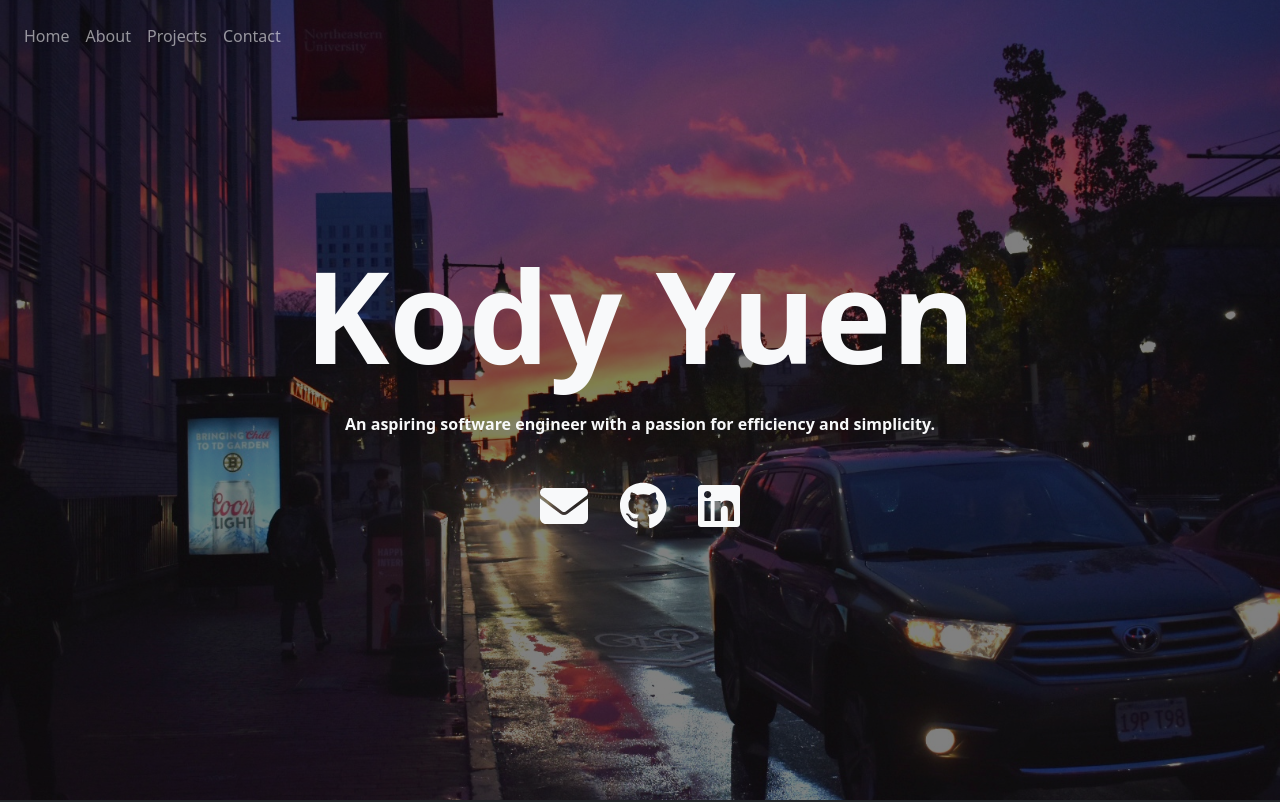
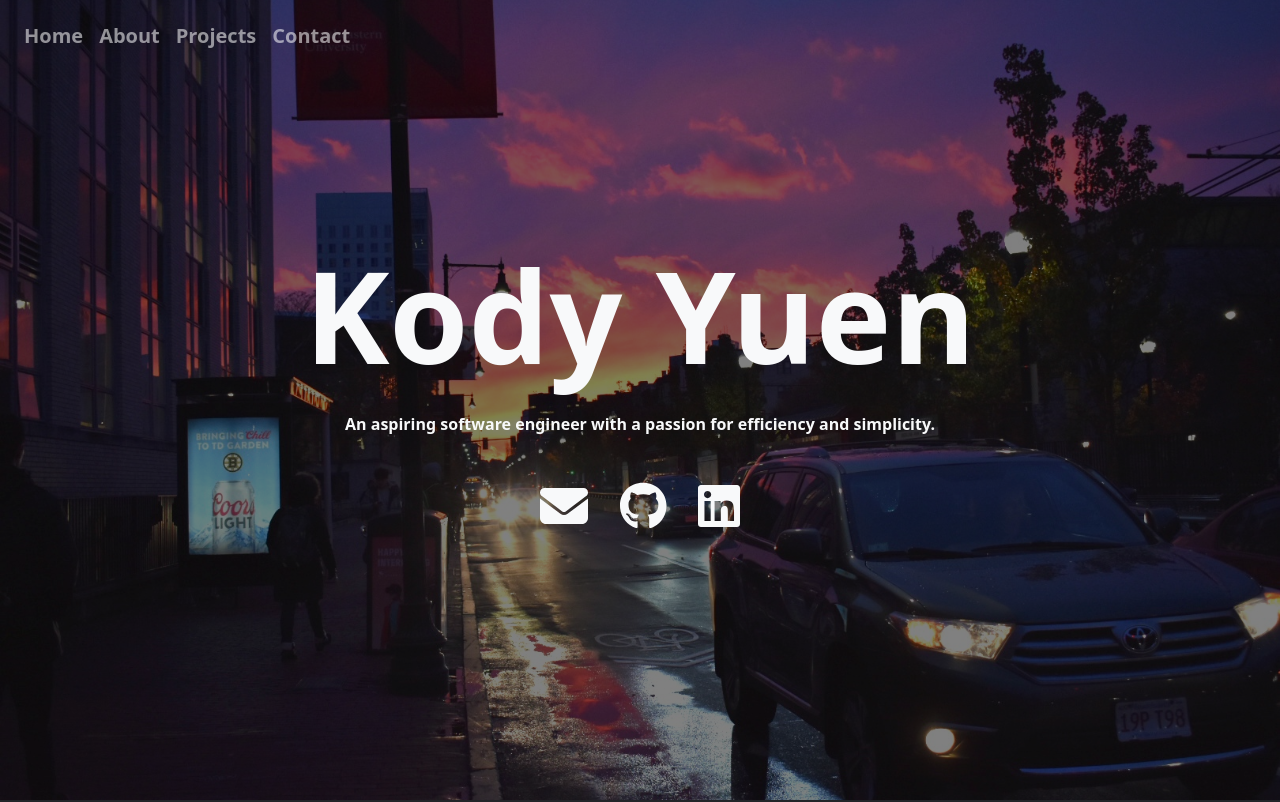
Before and after one commit to kodyyuen/website, a React (Create React App) app: page / in a window 1280 px wide. Shown: the top 802 px of the page. Built offline with nearby package versions, Linux system fonts and the light colour scheme.

Commit message:
fixed spacing error, changed navbar, fixed repo url for projects

```diff
--- a/src/components/about.js
+++ b/src/components/about.js
@@ -37,7 +37,7 @@ const About = () => {
                 everyday tasks to be as efficient and smooth as possible.
                 Currently, I am looking for a full-time job as a software
                 engineer.
-                {`If you have any questions at all, take a look at my `}
+                {` If you have any questions at all, take a look at my `}
                 <a href={resume} target="_blank" rel="noreferrer">
                   resume
                 </a>
--- a/src/components/navigation.js
+++ b/src/components/navigation.js
@@ -3,8 +3,13 @@ import { Navbar, Nav } from "react-bootstrap";
 const Navigation = () => {
   return (
     <>
-      <Navbar fixed="top" variant="dark" expand="lg" className="p-3">
-        <Navbar.Toggle aria-controls="basic-navbar-nav" />
+      <Navbar
+        fixed="top"
+        variant="dark"
+        expand="lg"
+        className="p-3 fs-5 display-5 fw-bold"
+      >
+        <Navbar.Toggle aria-controls="basic-navbar-nav" className="p-1" style={{"border": "none"}}/>
         <Navbar.Collapse id="basic-navbar-nav">
           <Nav>
             <Nav.Link href="#home">Home</Nav.Link>
--- a/src/components/project-card.js
+++ b/src/components/project-card.js
@@ -18,7 +18,7 @@ const ProjectCard = ({ value }) => {
             <Card.Title as="h5">{title}</Card.Title>
             <Card.Text>{description}</Card.Text>
             <Card.Footer className="px-0">
-              <CardButtons svn_url={repoURL} />
+              <CardButtons repoURL={repoURL} />
             </Card.Footer>
           </Card.Body>
         </Card>
@@ -29,15 +29,6 @@ const ProjectCard = ({ value }) => {
 
 const CardButtons = ({ repoURL }) => {
   return (
-    // <div className="d-grid gap-2 d-md-block">
-    //   <a
-    //     href={repoURL}
-    //     target=" _blank"
-    //     className="btn btn-outline-secondary mx-2"
-    //   >
-    //     <FontAwesomeIcon icon="fab fa-github" /> Repo
-    //   </a>
-    // </div>
     <a
       href={repoURL}
       target=" _blank"
```
